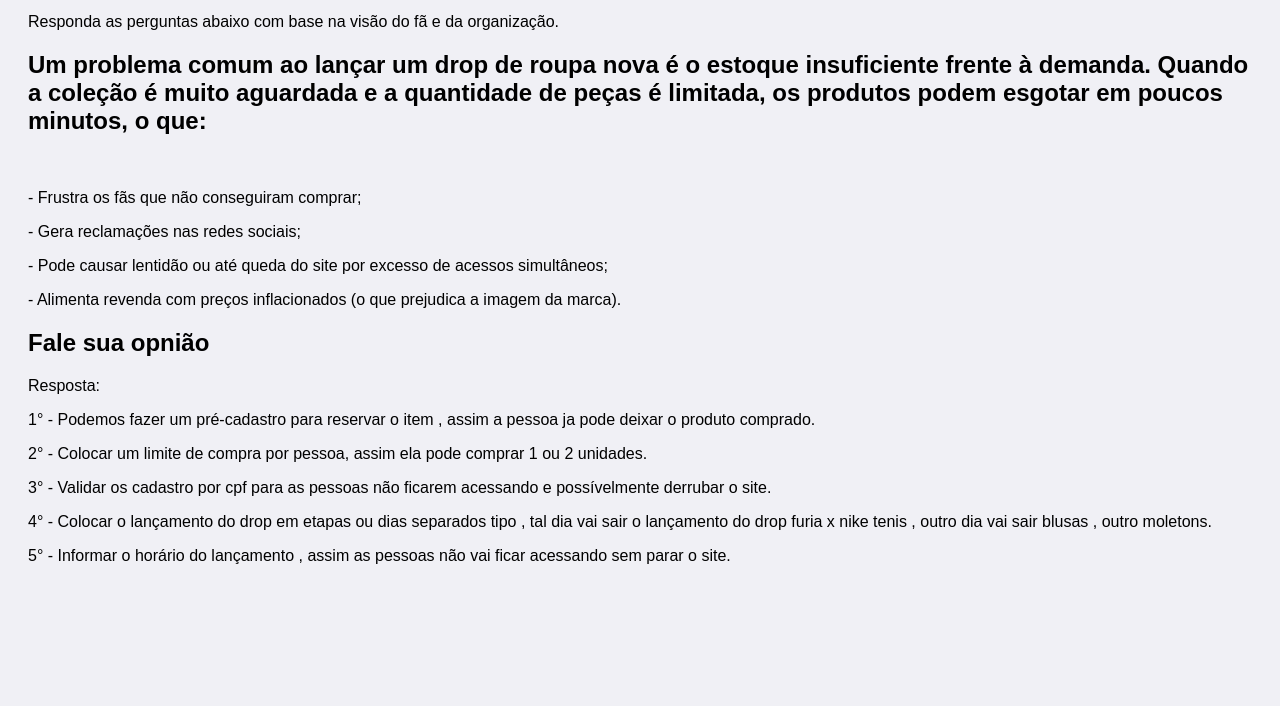
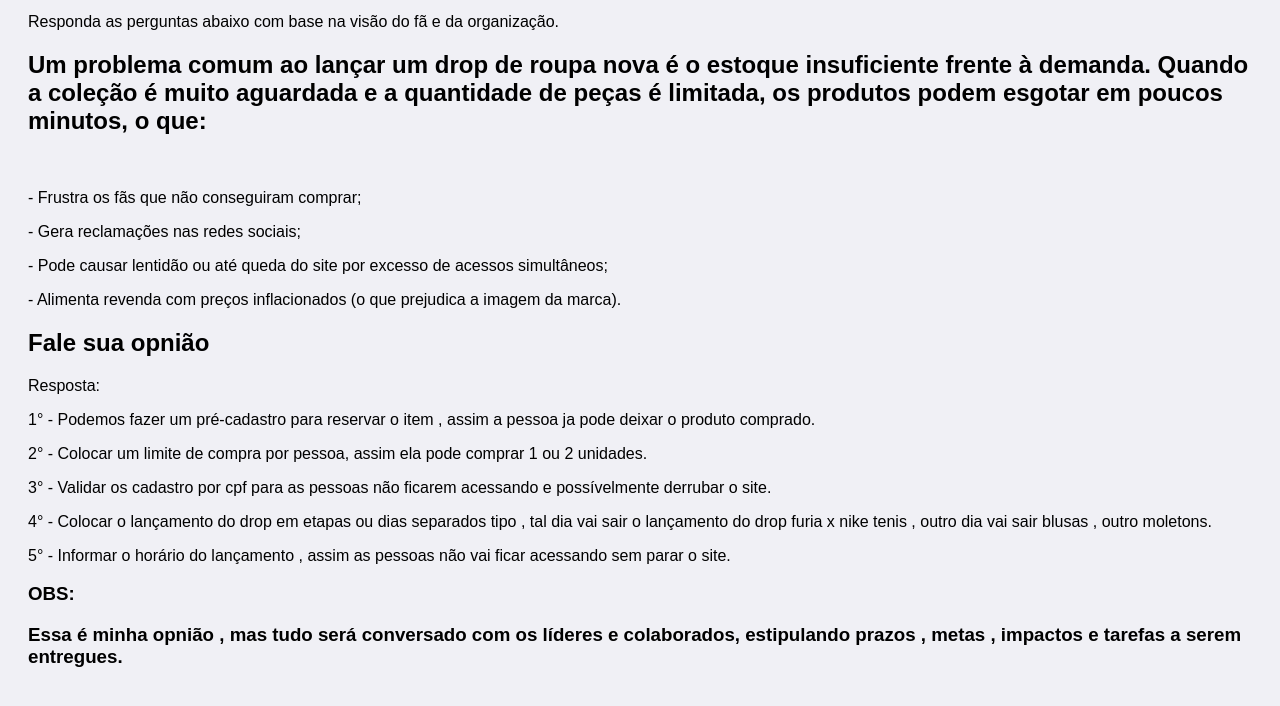
Before and after one commit to Whofelisberto/alinhamento-de-expectativas-furia, a plain HTML site: page index.html in a window 1280 px wide. Shown: the part 130-836 px from the top of the page. Before the commit the page ends 800 px from the top, so only its background shows below. Drawn offline with Linux system fonts and the light colour scheme.

Commit message:
Update index.html

```diff
--- a/index.html
+++ b/index.html
@@ -9,7 +9,6 @@
 </head>
 
 <body>
-  <div class="container">
     <h1>🔥Desafio FURIA - Alinhamento de Expectativas</h1>
     <p><strong>Produto:</strong> Lançamento de um DROP novo</p>
     <p>Responda as perguntas abaixo com base na visão do fã e da organização.</p>
@@ -29,6 +28,9 @@
     <p>3° - Validar os cadastro por cpf para as pessoas não ficarem acessando e possívelmente derrubar o site.</p>
     <p>4° - Colocar o lançamento do drop em etapas ou dias separados tipo , tal dia vai sair o lançamento do drop furia x nike tenis , outro dia vai sair blusas , outro moletons.</p>
     <p>5° - Informar o horário do lançamento , assim as pessoas não vai ficar acessando sem parar o site.</p>
+    <h3>OBS:
+      <p>Essa é minha opnião , mas tudo será conversado com os líderes e colaborados, estipulando prazos , metas , impactos e tarefas a serem entregues.</p>
+    </h3>
 </body>
 
 </html>
```
